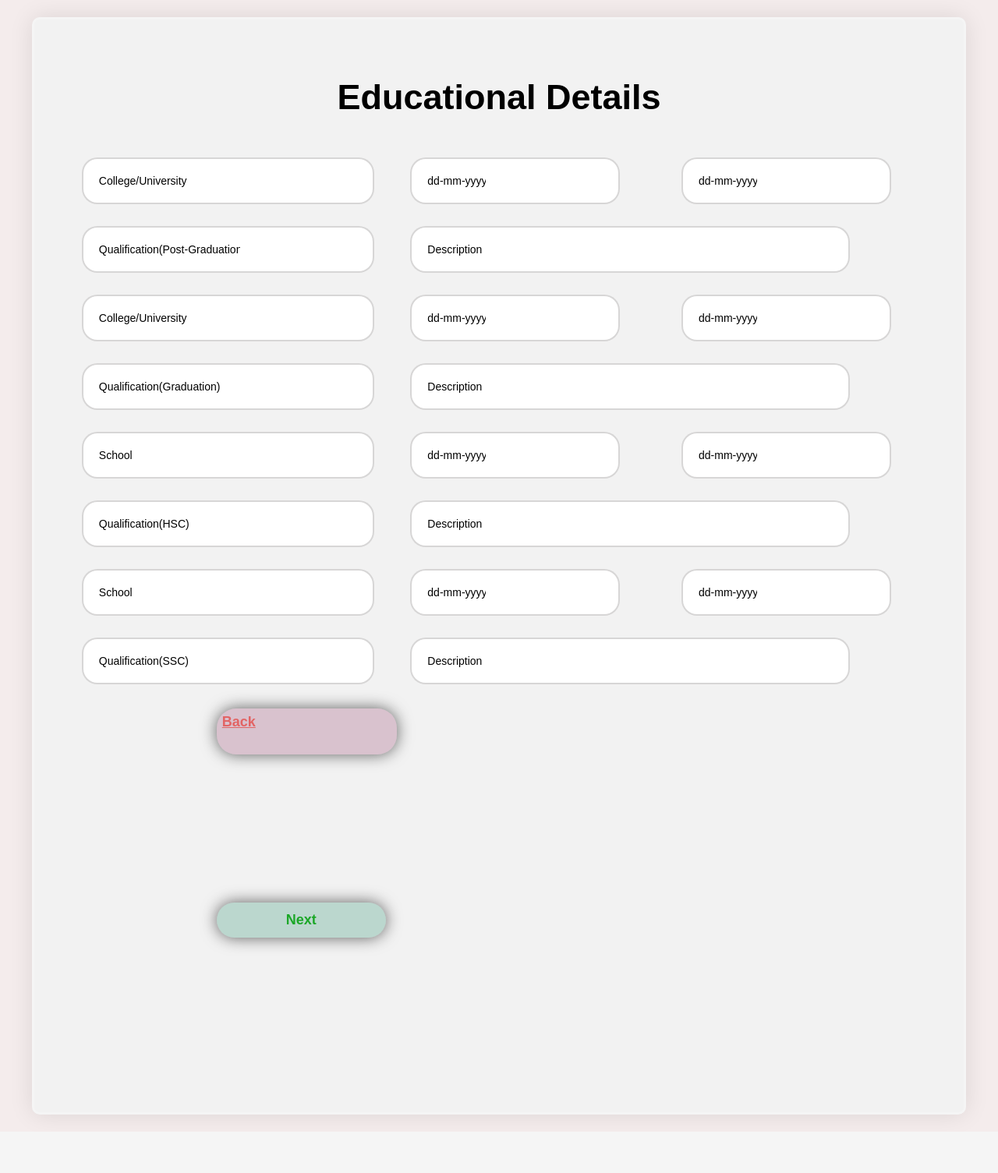
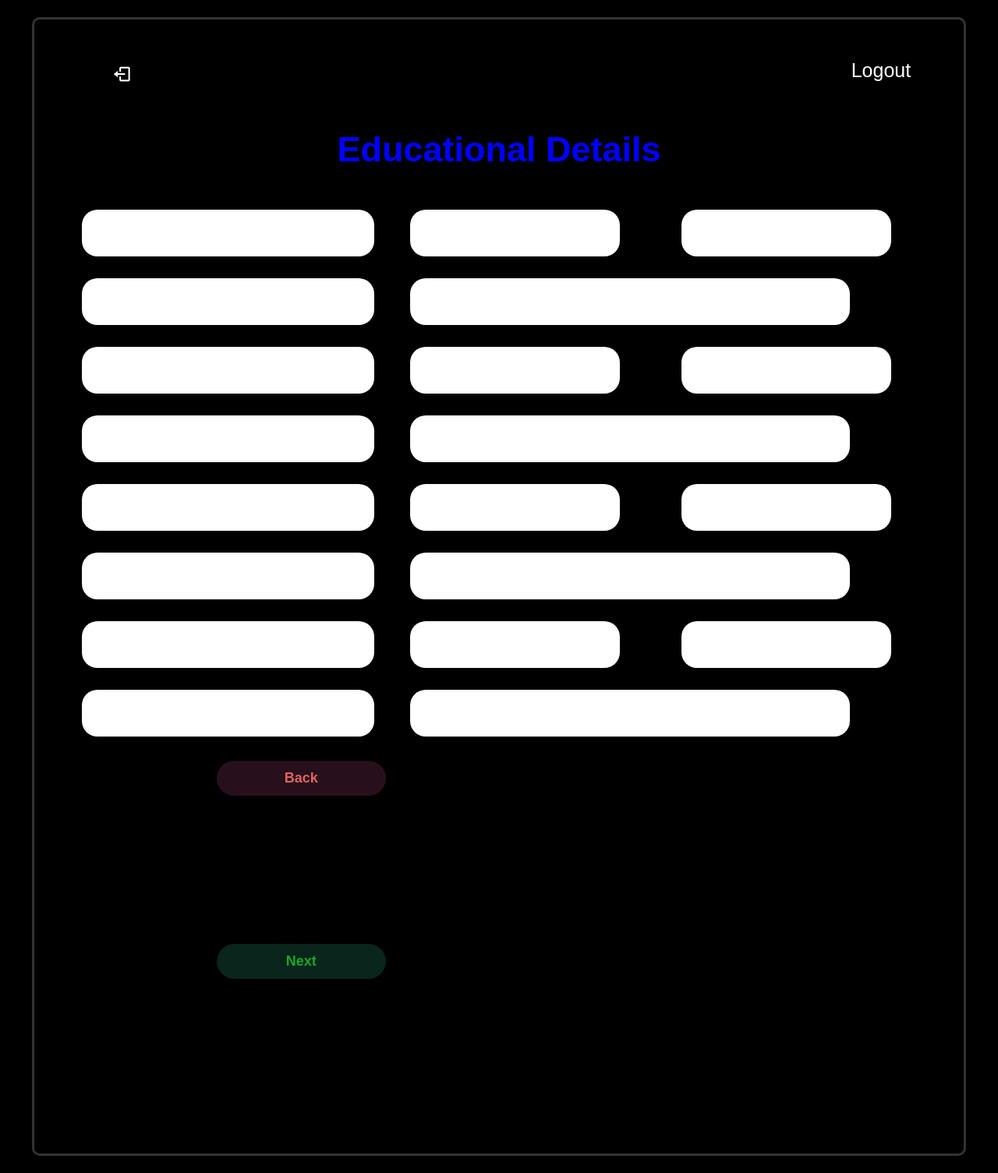
Before and after one commit to KVaishnavi11/resumebuilder, a PHP site: page /educationaldetails.php in a window 1280 px wide. Shown: the whole page at 78% size. Before the commit the page ends 1445 px from the top, so only its background shows below. Run offline with PHP 8.4, Linux system fonts and the light colour scheme; a user stored in the database is signed in; data comes from the database, SQL or seed files in the repository.

Commit message:
color changes, add logout option, center button

```diff
--- a/educationaldetails.php
+++ b/educationaldetails.php
@@ -5,9 +5,12 @@
     <meta name="viewport" content="width=device-width, initial-scale=1.0">
     <title>Educational Details</title>
     <link rel="stylesheet" href="educationaldetailstyle.css">
+    <link href='https://unpkg.com/boxicons@2.1.4/css/boxicons.min.css' rel='stylesheet'>
 </head>
 <body>
     <div class="wrapper">
+
+
     <?php
         session_start();
         $host = "localhost";
@@ -129,6 +132,11 @@
         mysqli_close($conn);
         ?>
         <form action="educationaldetails.php " method=post>
+            <div class="logout">
+              <div><a href="login.php"><i class='bx bx-log-out' ></i><a></div>
+              <div><a href="login.php">Logout</a></div>
+            </div>
+
             <h1>Educational Details</h1>
 
             <div class="input-box">
@@ -153,7 +161,7 @@
                 </div>
                 <div class="col-50">
 
-                    <input type="text" placeholder="Description" rname="description" value="<?php echo isset($userData['description']) ? $userData['description'] : ''; ?>">
+                    <input type="text" placeholder="Description" name="description" value="<?php echo isset($userData['description']) ? $userData['description'] : ''; ?>">
                 </div>
             </div>
 
@@ -237,7 +245,10 @@
             </div>
             <div>
             <!-- <button class="button1" type="" ><a href="personaldetails.php">Back</a></button> -->
-            <a class="button1" href="personaldetails.php">Back</a>
+            <!-- <a class="button1" href="personaldetails.php">Back</a> -->
+
+            <button class="button1" type="back" name="back"><a href="personaldetails.php">Back </a></button>
+
 
             <button class="button2" type="Submit" name="submit">Next</button>
             </div>
--- a/educationaldetailstyle.css
+++ b/educationaldetailstyle.css
@@ -9,17 +9,17 @@
     justify-content: center;
     align-items: center;
     min-height: 70vh;
-    background: rgb(244, 236, 236);
+    background: black;
   }
 
   .wrapper {
     width: 90%;
     height: 90%;
-    background-color: #f2f2f2;
+    background-color: black;
     border: 3px solid rgba(255, 255, 255, 0.2);
     backdrop-filter: blur(20px);
     box-shadow: 0 0 30px rgba(0, 0, 0, 0.1);
-    color: #000000;
+    color: #fff;
     border-radius: 10px;
     padding: 30px 40px ;
   }
@@ -27,6 +27,7 @@
   .wrapper h1 {
     font-size: 45px;
     text-align: center;
+    color: blue;
   }
 
   .input-box {
@@ -50,19 +51,20 @@
   .input-box input {
     border: none;
     outline: none;
-    border: 2px solid rgba(55, 52, 52, 0.2);
+    border: 2px solid rgba(249, 244, 244, 0.2);
     border-radius: 20px;
     font-size: 14px;
-    color: rgb(102, 102, 102);
+    color: aliceblue;
     padding: 20px 170px 20px 20px;
+    background-color: blackt ;
   }
 
   .input-box input:focus {
-    border-color: #424141;
+    border-color: rgb(203, 205, 254);
   }
 
   .input-box input::placeholder {
-    color: black;
+    color: #fff;
   }
 
   .wrapper .button1 {
@@ -83,7 +85,13 @@
     font-weight: 600;
     margin-top: 10px;
     display: inline-block;
-  }
+    transition: color 0.3s;
+}
+
+.wrapper .button1 a{
+text-decoration: none;
+color: #e26464;
+}
 
    .wrapper .button2 {
     display: flex;
@@ -106,6 +114,25 @@
   }
 
 
-  .wrapper .button:hover {
+  /* .wrapper .button:hover {
     background-color: #4681f4;
+  } */
+
+  .wrapper .logout {
+    display: flex;
+    justify-content:space-between;
+    align-items: right;
+    font-family: 'Courier New', Courier, monospace;
+    margin-left: 25px;
+    color: #fff;
   }
+
+  .wrapper .logout a{
+    text-decoration: none;
+    color: #fff;
+    font-size: 25px;
+  }
+
+  .wrapper .logout i{
+    font-size: 25px;
+  }
--- a/template.css
+++ b/template.css
@@ -9,7 +9,7 @@
 
   body {
     min-height: 100%;
-    background: #eee;
+    background: black;
     font-family: 'Lato', sans-serif;
     font-weight: 400;
     color: #222;
--- a/template_selection.php
+++ b/template_selection.php
@@ -11,6 +11,7 @@
     <div class="wrapper">
         <h1>Choose a Template</h1>
         <form action="resume_template.php" method="post">
+
             <input type="radio" name="template" value="template1"> Template 1
             <input type="radio" name="template" value="template2"> Template 2
             <input type="submit" name="submit" value="Select Template">
```
Also changed, not shown: experiencedetails.php (+6 -3 lines), experiencedetailsstyle.css (+34 -11 lines), extradetails.php (+5 -2 lines), extradetailsstyle.css (+32 -8 lines), personaldetails.php (+7 -1 lines), personalstyle.css (+30 -19 lines), projectdeveloped.php (+5 -2 lines), projectdevelopedstyle.css (+35 -7 lines).
